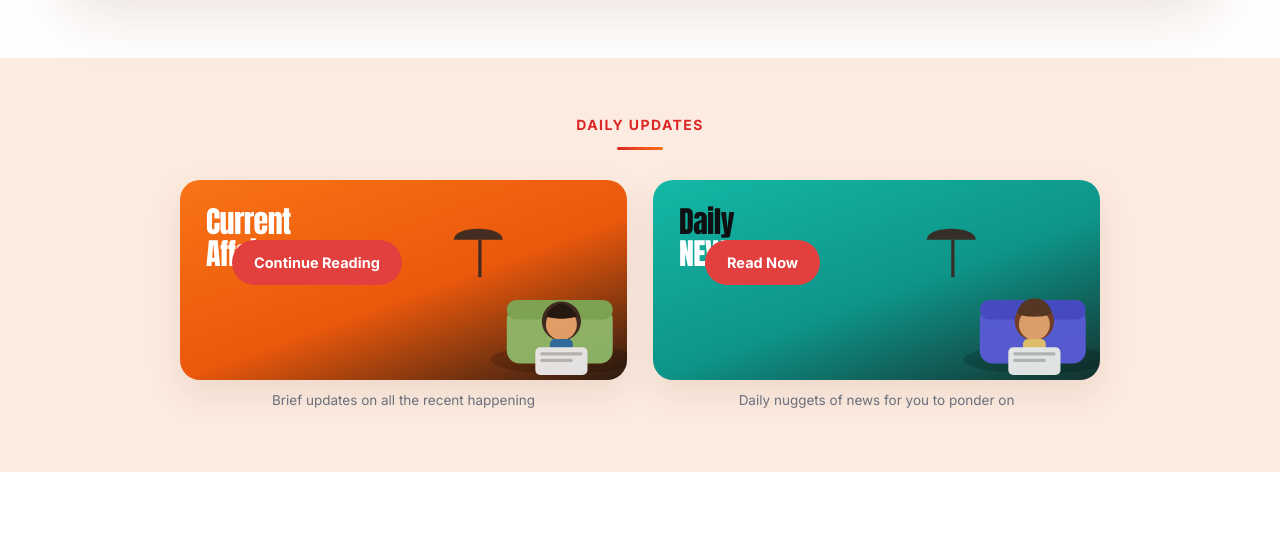
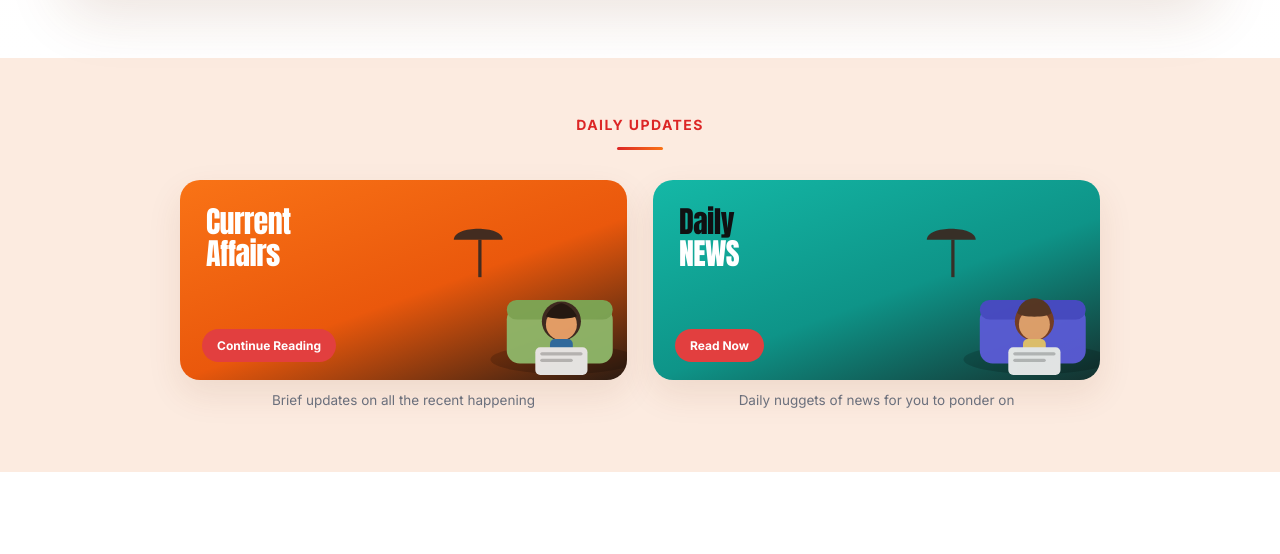
Before and after one commit to n57184322-hue/manjunathacademy, a Django app: page / in a window 1280 px wide. Shown: the part 2042-2596 px from the top of the page. Run offline with Django 5.2, Linux system fonts and the light colour scheme; data comes from the database, SQL or seed files in the repository.

Commit message:
Fix Daily Updates button overlapping title; make it smaller and pin to true bottom-left of card

```diff
--- a/myapp/templates/myapp/base.html
+++ b/myapp/templates/myapp/base.html
@@ -391,14 +391,14 @@ h1,h2,h3,h4{font-family:"Archivo",system-ui,sans-serif;margin:0;line-height:1.1;
 .daily-card-body{position:relative;z-index:1;max-width:62%}
 .daily-card-body h3{
   color:#fff;font-family:"Anton",Impact,sans-serif;font-weight:400;
-  font-size:clamp(22px,2.6vw,30px);line-height:1.05;margin:0 0 40px;
+  font-size:clamp(22px,2.6vw,30px);line-height:1.05;margin:0;
 }
 .kbc-title{display:flex;flex-direction:column}
 .kbc-title span{color:#101012}
 .btn-daily{
-  position:absolute;left:26px;bottom:24px;
+  position:absolute;left:22px;bottom:18px;
   display:inline-flex;align-items:center;justify-content:center;
-  padding:11px 22px;border-radius:var(--r-pill);font-weight:700;font-size:14.5px;
+  padding:7px 15px;border-radius:var(--r-pill);font-weight:700;font-size:12px;
   color:#fff;
 }
 .btn-daily-red{background:#E23F3F}
--- a/myapp/templates/myapp/index.html
+++ b/myapp/templates/myapp/index.html
@@ -145,8 +145,8 @@
           </div>
           <div class="daily-card-body">
             <h3>Current<br>Affairs</h3>
-            <a class="btn-daily btn-daily-red" href="#results">Continue Reading</a>
           </div>
+          <a class="btn-daily btn-daily-red" href="#results">Continue Reading</a>
         </article>
         <p class="daily-caption">Brief updates on all the recent happening</p>
       </div>
@@ -171,8 +171,8 @@
           </div>
           <div class="daily-card-body">
             <h3 class="kbc-title"><span>Daily</span>NEWS</h3>
-            <a class="btn-daily btn-daily-red" href="#results">Read Now</a>
           </div>
+          <a class="btn-daily btn-daily-red" href="#results">Read Now</a>
         </article>
         <p class="daily-caption">Daily nuggets of news for you to ponder on</p>
       </div>
```
Also changed, not shown: myapp/views.py (line endings or trailing spaces).
